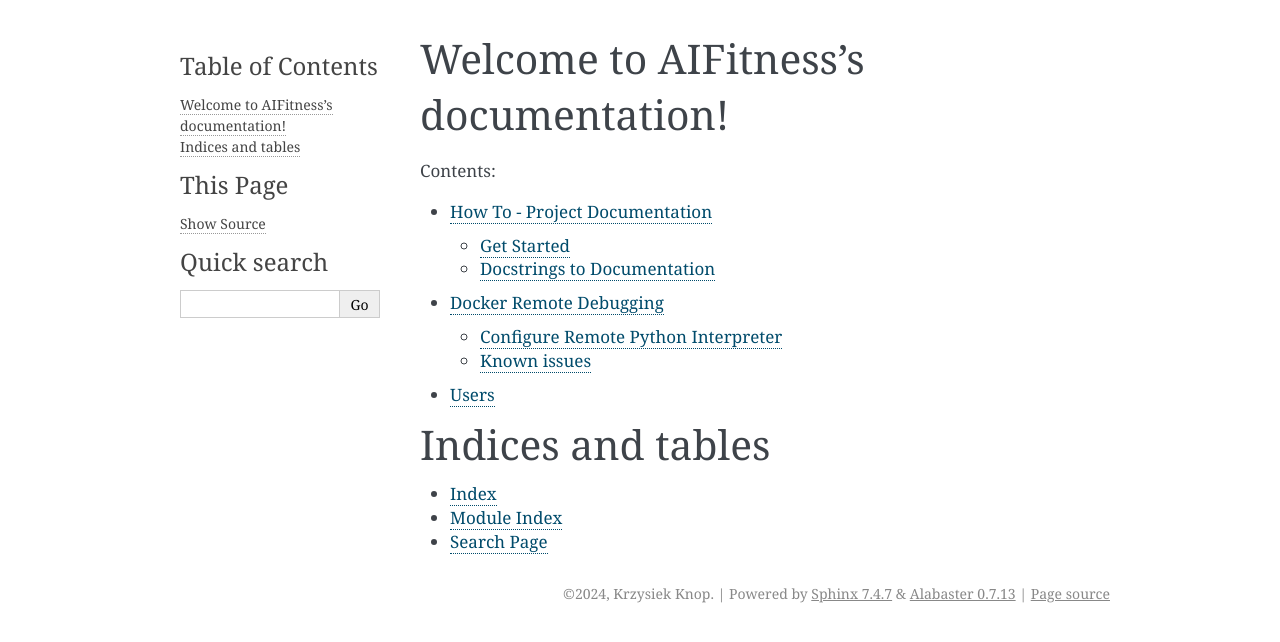
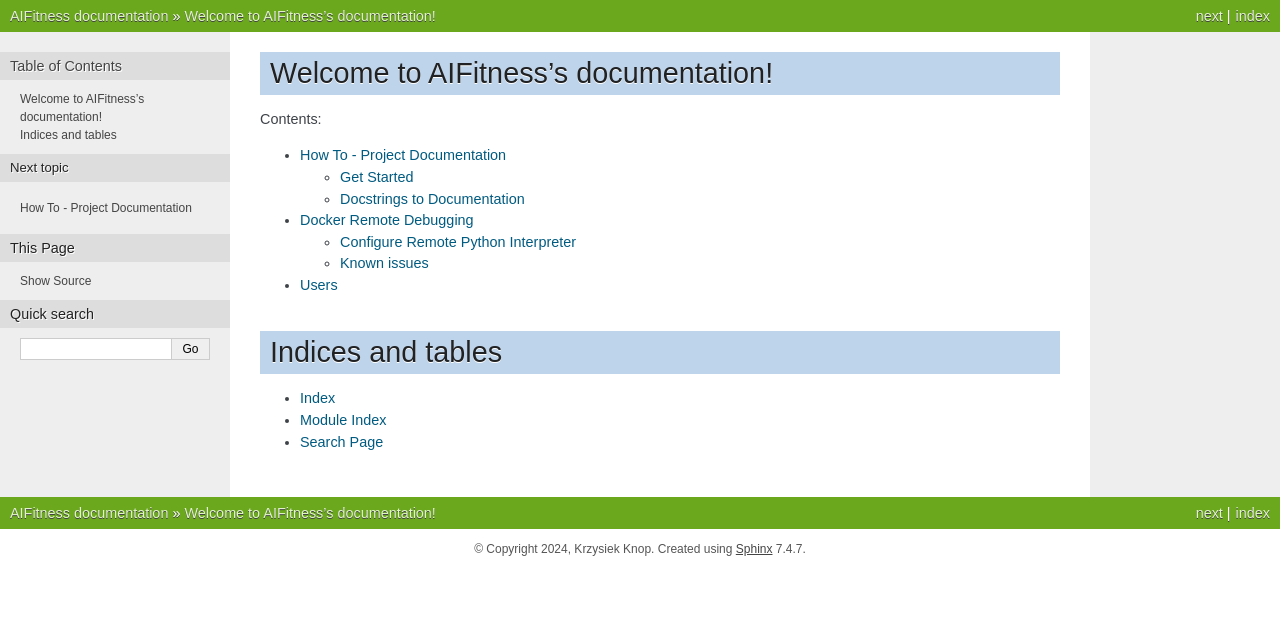
Before and after one commit to StrengthCoach/AIFitness, a Sphinx documentation site: the page built from docs/index.rst, in a window 1280 px wide. Shown: the top 642 px of the page. Built offline with Sphinx 7.4.7, drawn with Linux system fonts in a browser that asks for light colours.

Commit message:
setup for generating documentation

```diff
--- a/docs/conf.py
+++ b/docs/conf.py
@@ -19,7 +19,7 @@
     os.environ["DJANGO_READ_DOT_ENV_FILE"] = "True"
     os.environ["USE_DOCKER"] = "no"
 else:
-    sys.path.insert(0, os.path.abspath("/app"))
+    sys.path.insert(0, os.path.abspath("../"))
 os.environ["DATABASE_URL"] = "sqlite:///readthedocs.db"
 os.environ["CELERY_BROKER_URL"] = os.getenv("REDIS_URL", "redis://redis:6379")
 os.environ.setdefault("DJANGO_SETTINGS_MODULE", "config.settings.local")
@@ -31,7 +31,6 @@
 copyright = """2024, Krzysiek Knop"""
 author = "Krzysiek Knop"
 
-
 # -- General configuration ---------------------------------------------------
 
 # Add any Sphinx extension module names here, as strings. They can be
@@ -40,6 +39,7 @@
 extensions = [
     "sphinx.ext.autodoc",
     "sphinx.ext.napoleon",
+    "sphinx.ext.viewcode",
 ]
 
 # Add any paths that contain templates here, relative to this directory.
@@ -55,7 +55,7 @@
 # The theme to use for HTML and HTML Help pages.  See the documentation for
 # a list of builtin themes.
 #
-html_theme = "alabaster"
+html_theme = "nature"
 
 # Add any paths that contain custom static files (such as style sheets) here,
 # relative to this directory. They are copied after the builtin static files,
```
Also changed, not shown: 1 other file.
